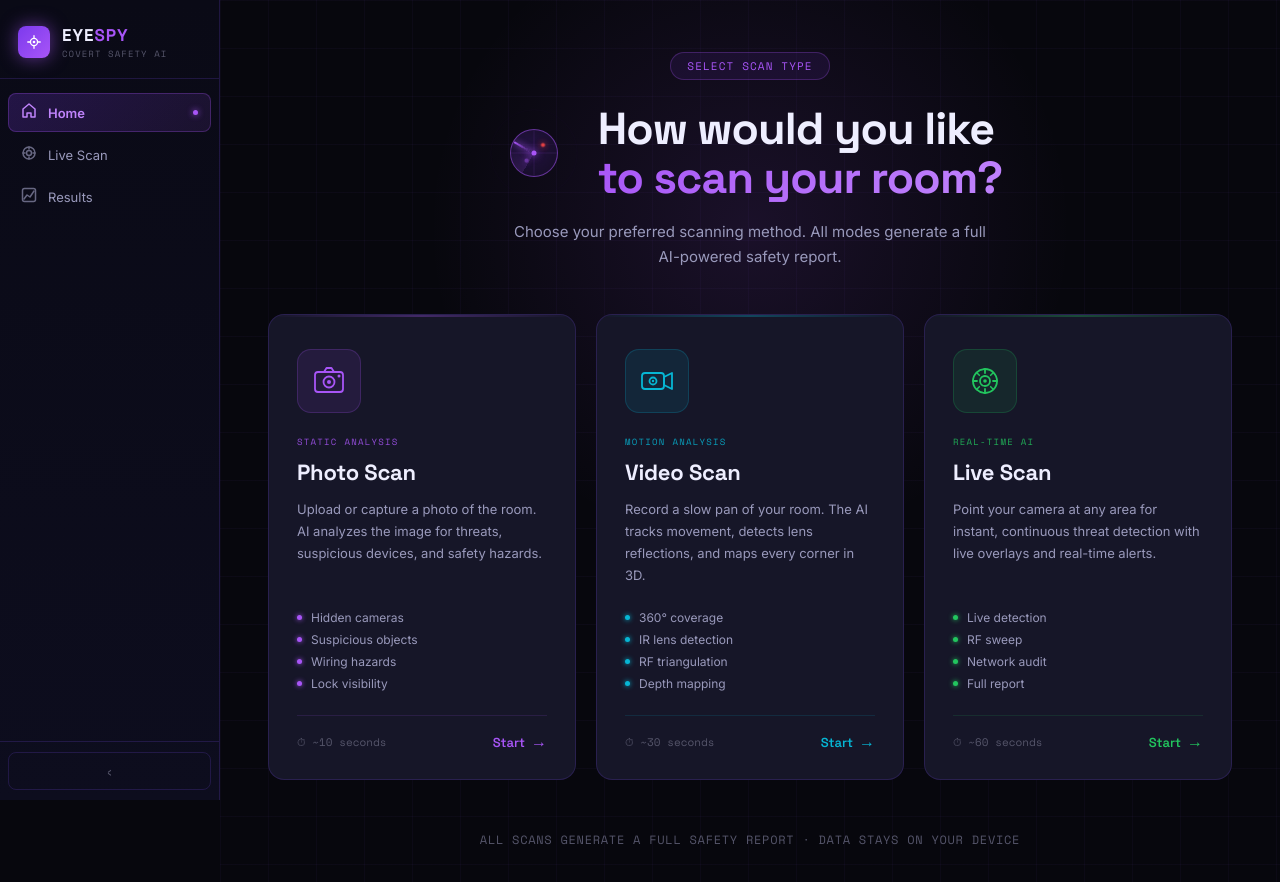
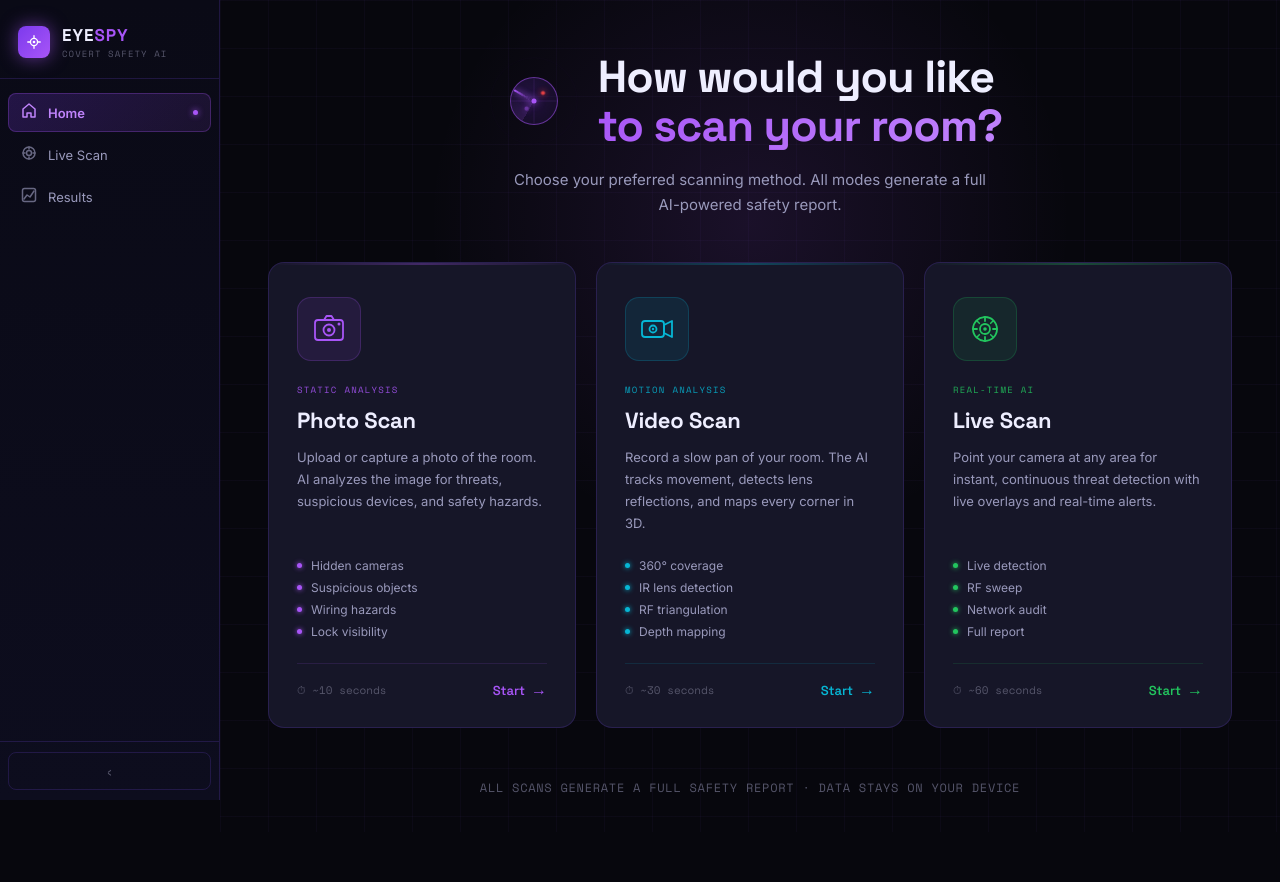
Before and after one commit to paoloprogram12/CitrusHack, a React (Vite) app: page / in a window 1280 px wide. After the commit the page ends 832 px from the top, so only its background shows below. Built offline with nearby package versions, Linux system fonts and the light colour scheme.

Commit message:
remove badge

```diff
--- a/src/pages/Landing.tsx
+++ b/src/pages/Landing.tsx
@@ -116,14 +116,6 @@ export const Landing: React.FC<LandingProps> = ({ setPage, tweaks }) => {
 
       {/* Hero */}
       <div style={{ textAlign: 'center', padding: '52px 48px 44px', position: 'relative', zIndex: 2 }}>
-        {/* Badge */}
-        <div style={{
-          display: 'inline-flex', alignItems: 'center', gap: 8, marginBottom: 24,
-          padding: '5px 16px', borderRadius: 20,
-          background: `${accent.primary}1a`, border: `1px solid ${accent.secondary}44`,
-        }}>
-          <span style={{ fontFamily: tokens.fontMono, fontSize: 11, color: accent.secondary, letterSpacing: '0.1em' }}>SELECT SCAN TYPE</span>
-        </div>
 
         {/* Heading + animated radar orb */}
         <div style={{ display: 'flex', alignItems: 'center', justifyContent: 'center', gap: 28, marginBottom: 16 }}>
```
